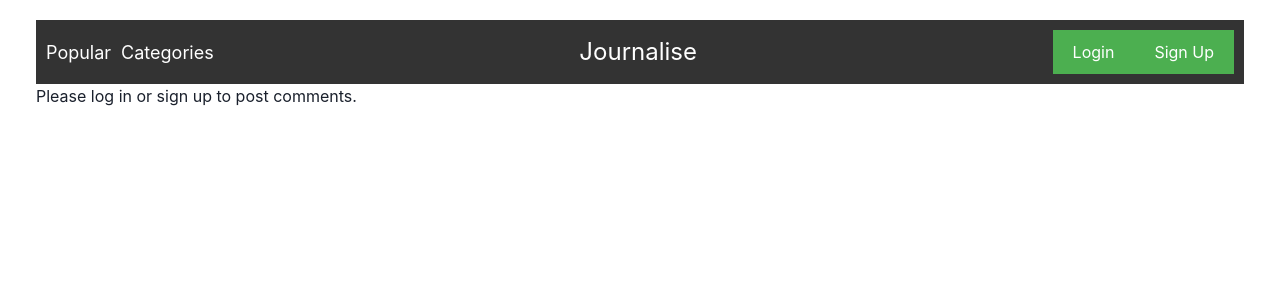
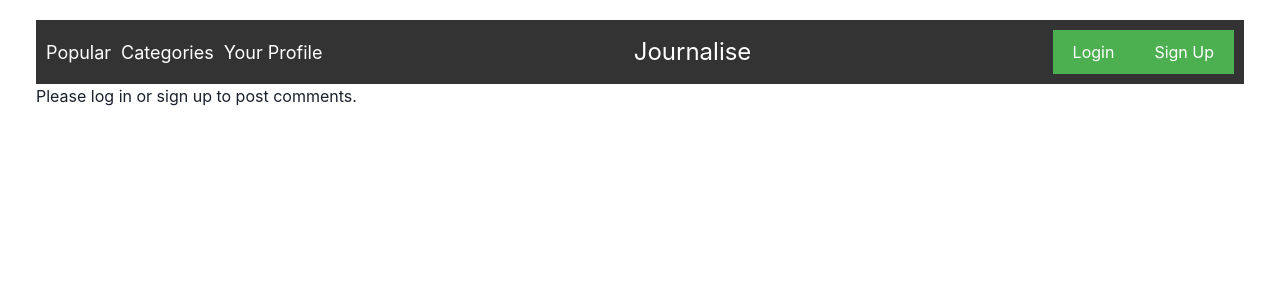
Before and after one commit to svensalyard/Journalise, a React (Vite) app in the folder client/: page / in a window 1280 px wide. Shown: the top 300 px of the page. Built offline with nearby package versions, Linux system fonts and the light colour scheme.

Commit message:
Add profile button

```diff
--- a/client/src/pages/Categories.jsx
+++ b/client/src/pages/Categories.jsx
@@ -26,6 +26,7 @@
           <ul>
             <li><Link to="/popular">Popular</Link></li>
             <li><Link to="/categories">Categories</Link></li>
+						<li><Link to="/profile">Your Profile</Link></li>
           </ul>
         </div>
         <div className="navbar-center">
--- a/client/src/pages/Home.jsx
+++ b/client/src/pages/Home.jsx
@@ -26,6 +26,7 @@
           <ul>
             <li><Link to="/popular">Popular</Link></li>
             <li><Link to="/categories">Categories</Link></li>
+            <li><Link to="/profile">Your Profile</Link></li>
           </ul>
         </div>
         <div className="navbar-center">
--- a/client/src/pages/Popular.jsx
+++ b/client/src/pages/Popular.jsx
@@ -26,6 +26,7 @@
           <ul>
             <li><Link to="/popular">Popular</Link></li>
             <li><Link to="/categories">Categories</Link></li>
+            <li><Link to="/profile">Your Profile</Link></li>
           </ul>
         </div>
         <div className="navbar-center">
--- a/client/src/pages/Profile.jsx
+++ b/client/src/pages/Profile.jsx
@@ -26,6 +26,7 @@
           <ul>
             <li><Link to="/popular">Popular</Link></li>
             <li><Link to="/categories">Categories</Link></li>
+            <li><Link to="/profile">Your Profile</Link></li>
           </ul>
         </div>
         <div className="navbar-center">
```
